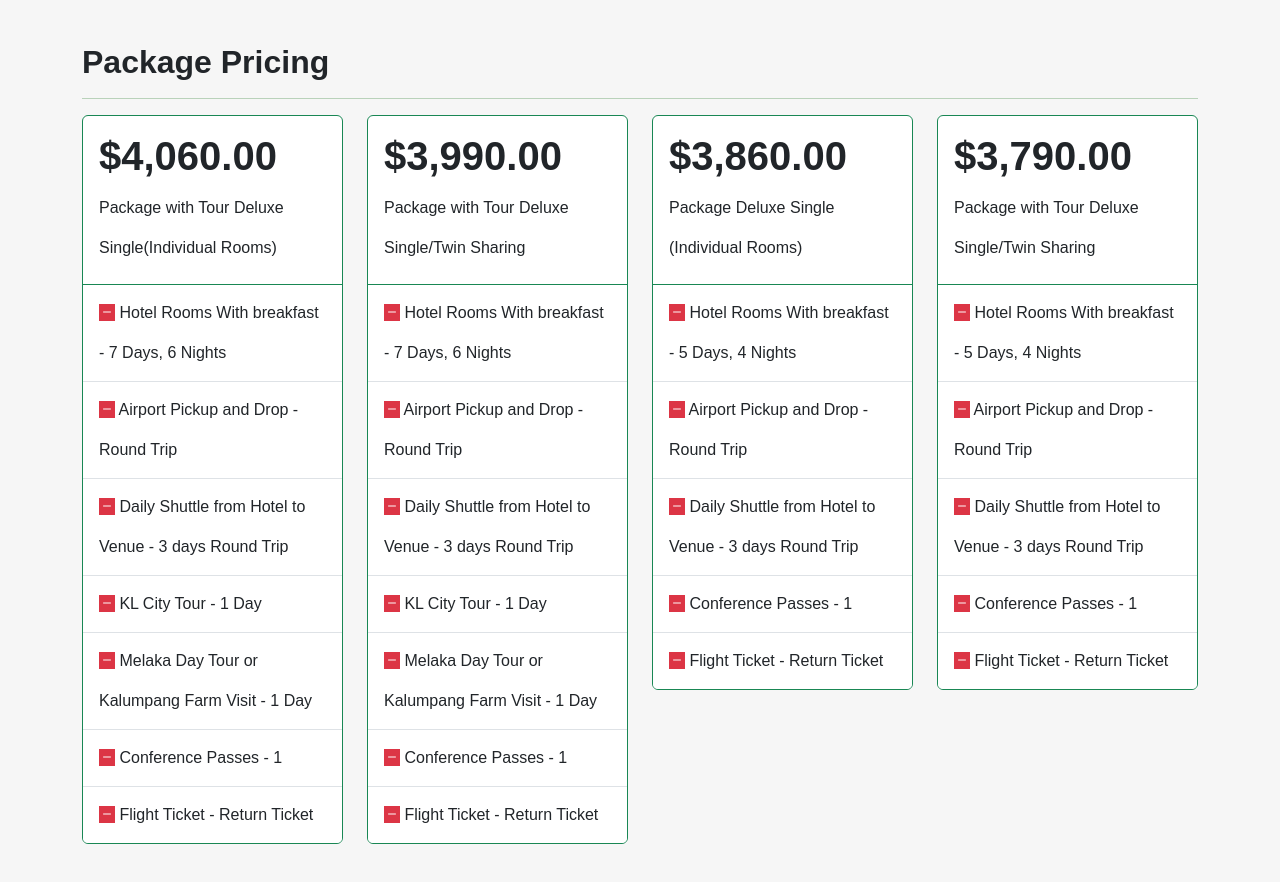
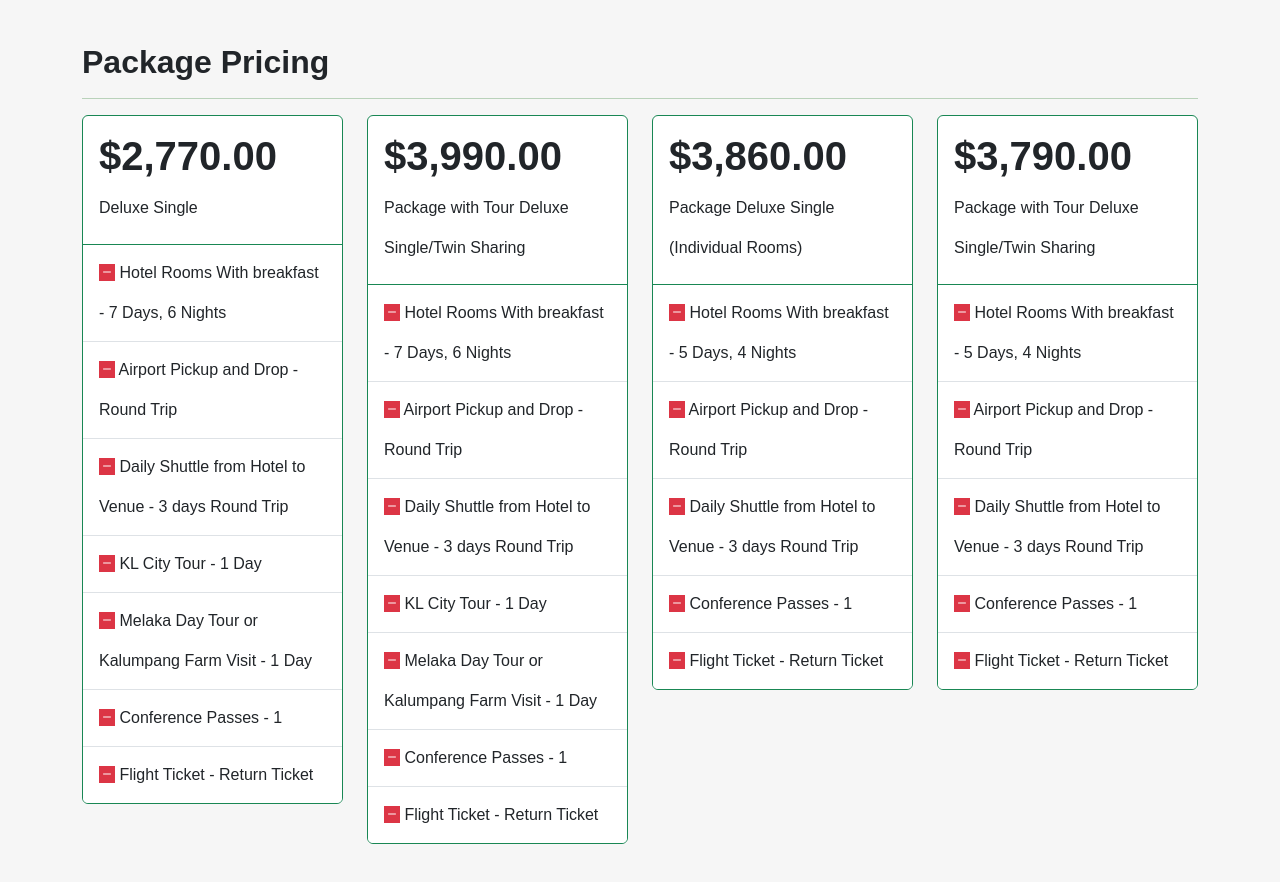
Before and after one commit to Epaphrus/ASF-Malaysia-2024, a plain HTML site: page index.html in a window 1280 px wide. Shown: the part 4420-5302 px from the top of the page. Drawn offline with nearby package versions, Linux system fonts and the light colour scheme.

Commit message:
minor update

```diff
--- a/index.html
+++ b/index.html
@@ -368,9 +368,9 @@
                         <div class="card border-success bg-white">
                             <!-- <img src="static/IMAGES/hotel.jpg" class="card-img-top" alt="..." /> -->
                             <div class="card-body">
-                                <h1 class="card-title fw-bold">$4,060.00</h1>
+                                <h1 class="card-title fw-bold">$2,770.00</h1>
                                 <p class="card-text">
-                                    Package with Tour Deluxe Single(Individual Rooms)
+                                  Deluxe Single
                                 </p>
                             </div>
                             <ul class="list-group list-group-flush">
```
